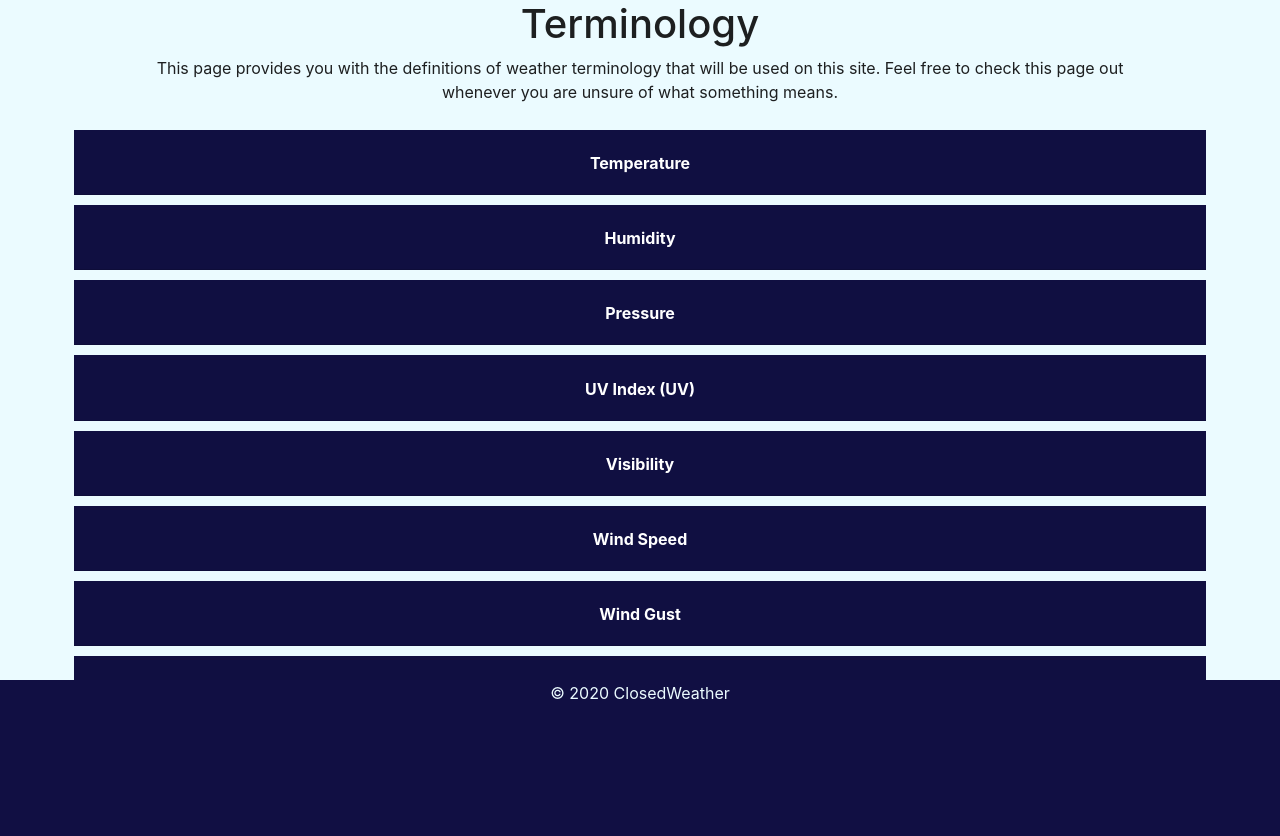
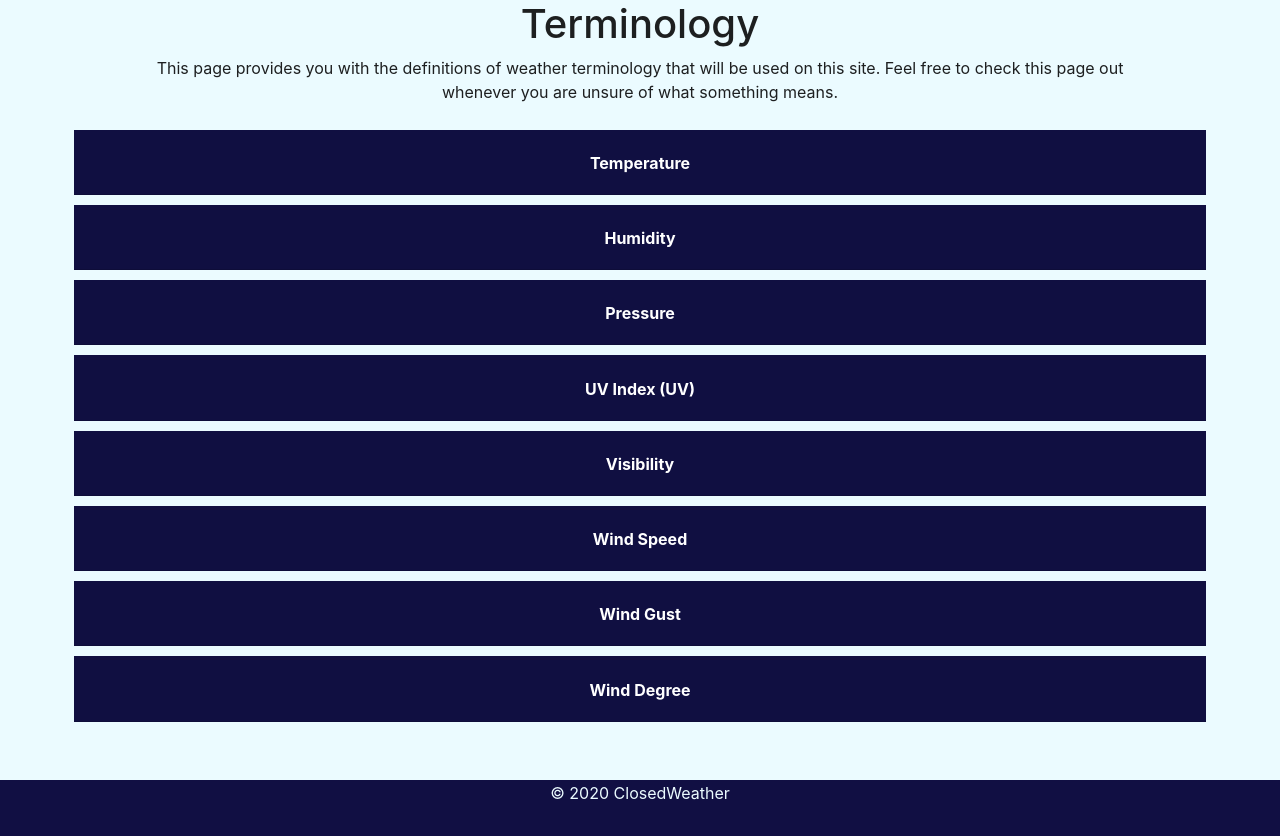
Before and after one commit to delaguardianick/Weather-Website, a PHP site: page /term.php in a window 1280 px wide. Shown: the part 64-900 px from the top of the page. Before the commit the page ends 764 px from the top, so only its background shows below. Run offline with PHP 8.4, Linux system fonts and the light colour scheme; some libraries are stand-ins or nearby versions.

Commit message:
Update index.css

```diff
--- a/css/index.css
+++ b/css/index.css
@@ -455,6 +455,7 @@ div.header{
     width:100%;
     background: #EBFBFF;
     color:#264672;
+    padding-bottom: 6.5em;
   }
   #term-info{
     display: flex;
```
